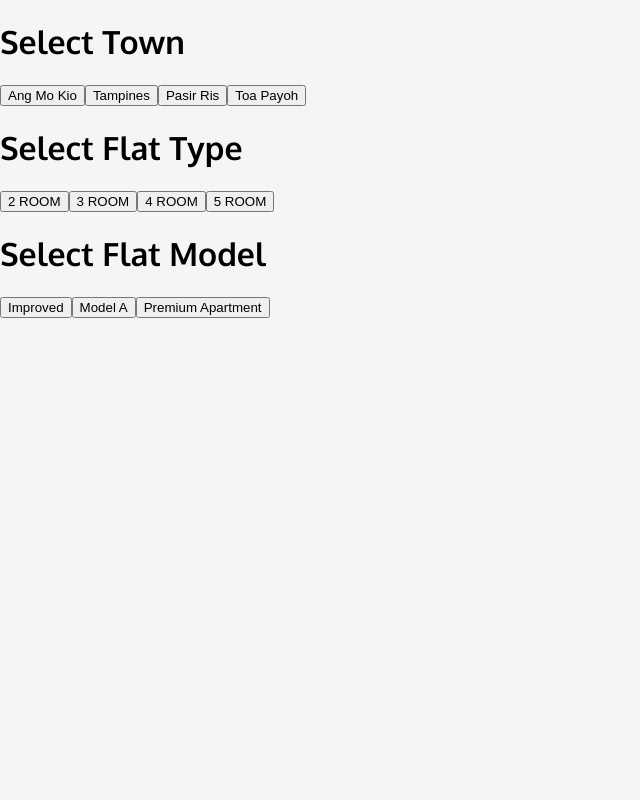
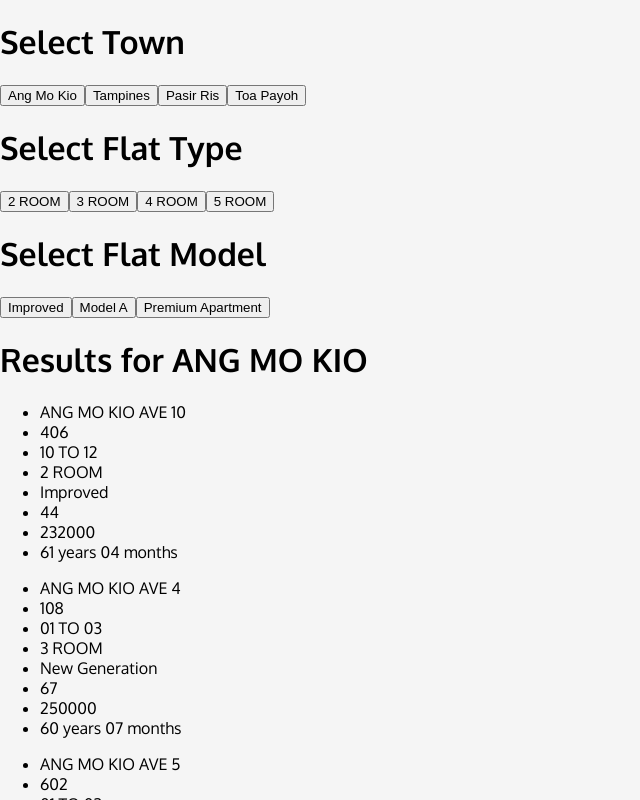
Before and after one commit to azheem-rahman/BuyResale, a React (Create React App) app in the folder BuyResaleReactApp/: page / in a window 1280 px wide. Both pictures are taken after a click on the button "Ang Mo Kio". Shown: the top 800 px of the page, without its empty margins (0-640 px from the left). Built offline with nearby package versions, Linux system fonts and the light colour scheme.

Commit message:
edited Results component to display user's selection
- used testData

```diff
--- a/BuyResaleReactApp/src/components/Results.js
+++ b/BuyResaleReactApp/src/components/Results.js
@@ -1,8 +1,32 @@
 // Results component to display result
-import React from "react";
+import React, { useContext } from "react";
+import SomeContext from "../context/some-context";
+import testData from "./testData";
 
 const Results = () => {
-  return <div></div>;
+  const someCtx = useContext(SomeContext);
+
+  return (
+    <div>
+      <h1>Results for {someCtx.town}</h1>
+      {testData.result.records.map((listItem, index) => {
+        return someCtx.town === listItem.town ? (
+          <ul key={index}>
+            <li>{listItem.street_name}</li>
+            <li>{listItem.block}</li>
+            <li>{listItem.storey_range}</li>
+            <li>{listItem.flat_type}</li>
+            <li>{listItem.flat_model}</li>
+            <li>{listItem.floor_area_sqm}</li>
+            <li>{listItem.resale_price}</li>
+            <li>{listItem.remaining_lease}</li>
+          </ul>
+        ) : (
+          ""
+        );
+      })}
+    </div>
+  );
 };
 
 export default Results;
```
